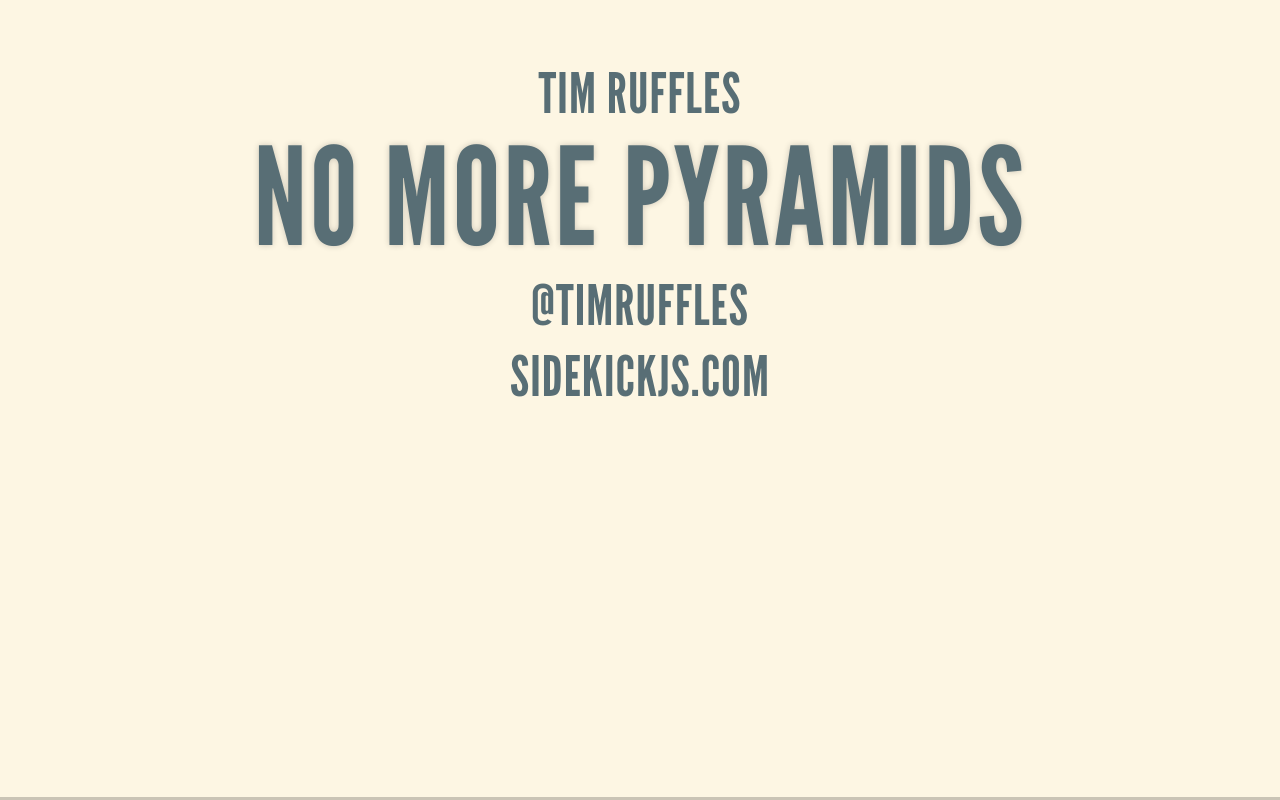
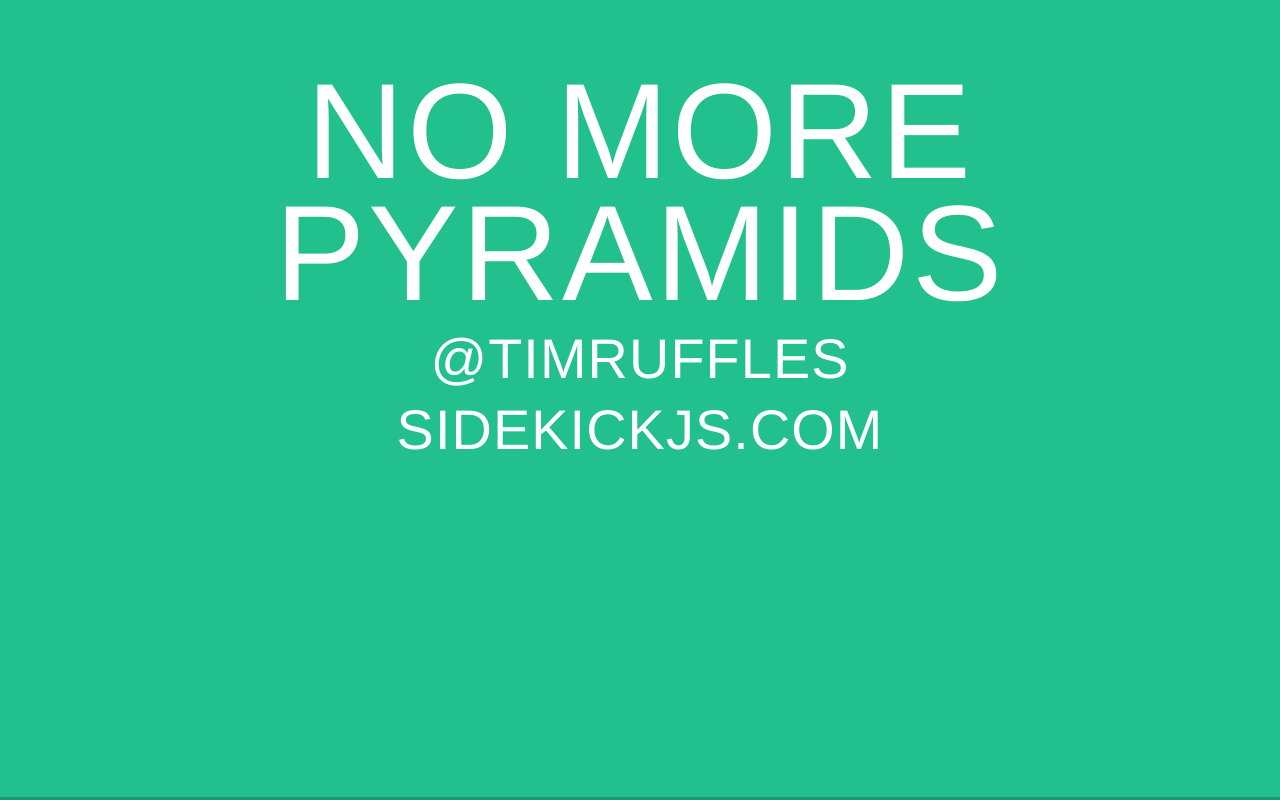
Before and after one commit to timruffles/no-more-pyramids, a plain HTML site: page index.html in a window 1280 px wide. Drawn offline with Linux system fonts and the light colour scheme.

Commit message:
baseline

```diff
--- a/index.html
+++ b/index.html
@@ -15,9 +15,7 @@
 <div class="reveal">
 <div class="slides">
 
-<section data-markdown><script type="text/template">
-
-  ### Tim Ruffles
+<section data-markdown data-state=highlight><script type="text/template">
 
   # No more pyramids
 
@@ -80,7 +78,7 @@
 </script></section>
 
 
-<section data-markdown><script type="text/template">
+<section data-markdown data-state=highlight><script type="text/template">
 
   # Things that cause a mess
 
--- a/reveal/css/theme/solarized.css
+++ b/reveal/css/theme/solarized.css
@@ -1,14 +1,7 @@
-@import url(https://fonts.googleapis.com/css?family=Lato:400,700,400italic,700italic);
 /**
  * Solarized Light theme for reveal.js.
  * Author: Achim Staebler
  */
-@font-face {
-  font-family: 'League Gothic';
-  src: url("../../lib/font/league_gothic-webfont.eot");
-  src: url("../../lib/font/league_gothic-webfont.eot?#iefix") format("embedded-opentype"), url("../../lib/font/league_gothic-webfont.woff") format("woff"), url("../../lib/font/league_gothic-webfont.ttf") format("truetype"), url("../../lib/font/league_gothic-webfont.svg#LeagueGothicRegular") format("svg");
-  font-weight: normal;
-  font-style: normal; }
 
 /**
  * Solarized colors by Ethan Schoonover
@@ -21,20 +14,33 @@
  * GLOBAL STYLES
  *********************************************/
 body {
-  background: #fdf6e3;
-  background-color: #fdf6e3; }
+  color: #222;
+}
+
+body, h1,h2,h3,h4,h5 {
+   font-family: "HelveticaNeue-Light", "Helvetica Neue Light", "Helvetica Neue", Helvetica, Arial, "Lucida Grande", sans-serif;
+   font-weight: 300;
+}
 
 .reveal {
-  font-family: "Lato", sans-serif;
   font-size: 36px;
   font-weight: 200;
   letter-spacing: -0.02em;
-  color: #657b83; }
+}
 
 ::selection {
   color: white;
   background: #d33682;
   text-shadow: none; }
+
+/**
+ * highlight slides
+ **/
+
+.highlight body {
+  background: #21C08D;
+  color: #fff;
+}
 
 /*********************************************
  * HEADERS
@@ -46,15 +52,11 @@
 .reveal h5,
 .reveal h6 {
   margin: 0 0 20px 0;
-  color: #586e75;
-  font-family: "League Gothic", Impact, sans-serif;
   line-height: 0.9em;
   letter-spacing: 0.02em;
   text-transform: uppercase;
-  text-shadow: none; }
-
-.reveal h1 {
-  text-shadow: 0px 0px 6px rgba(0, 0, 0, 0.2); }
+  text-shadow: none;
+}
 
 /*********************************************
  * LINKS
```
Also changed, not shown: reveal/plugin/notes/notes.html (+1 -1 lines).
